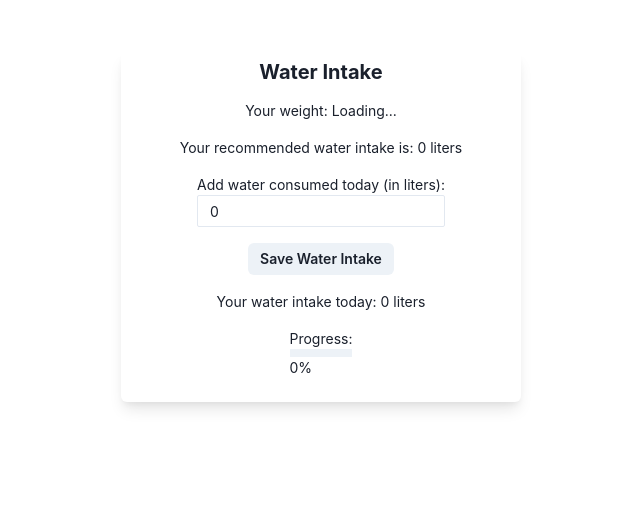
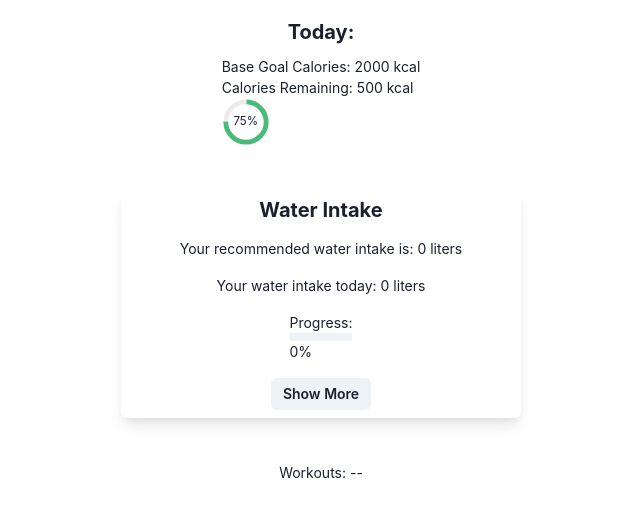
Before and after one commit to valgeorg97/enrgz-fit-tracker-app, a React app in the folder tracker/: page /dashboard in a window 1280 px wide. Shown: the top 516 px of the page, without its empty margins (319-959 px from the left). Built offline with nearby package versions, Linux system fonts and the light colour scheme; no server answers; the database is empty; the HTML template or start-up script is replaced by a standard one.

Commit message:
Add features to Dashboard

```diff
--- a/tracker/src/components/WaterIntake/WaterIntake.jsx
+++ b/tracker/src/components/WaterIntake/WaterIntake.jsx
@@ -2,13 +2,16 @@ import React, { useEffect, useState, useContext } from 'react';
 import { db } from '../../services/firebase';
 import { doc, getDoc, setDoc } from "firebase/firestore";
 import { AuthContext } from '../../context/AuthContext';
-import { Box, Input, Heading, Progress, Text, VStack, Button } from "@chakra-ui/react";
+import { Box, Input, Heading, Progress, Text, VStack, Button, Collapse } from "@chakra-ui/react";
 
 const WaterCalculator = () => {
   const [weight, setWeight] = useState(null);
   const [consumedWater, setConsumedWater] = useState(0);
   const [savedWater, setSavedWater] = useState(0);
   const { userID, userDocID } = useContext(AuthContext);
+  const [isOpen, setIsOpen] = useState(false);
+
+  const handleToggle = () => setIsOpen(!isOpen);
 
   useEffect(() => {
     const fetchUserData = async () => {
@@ -70,15 +73,40 @@ const WaterCalculator = () => {
     }
   }
 
+
   return (
     <Box shadow="lg" p={2} bg="white" borderRadius="md" maxW="md" mx="auto" my={8}>
     <VStack spacing={4} width="sm">
       <Heading size="md">Water Intake</Heading>
+
+      {calculatePercentage() < 100 ?
+        <>
           <Box>
-          <Text fontSize="sm">Your weight: {weight ? weight + ' kg' : 'Loading...'}</Text>
+            <Text fontSize="sm">Your recommended water intake is: {calculateWaterIntake()} liters</Text>
           </Box>
           <Box>
+            <Text fontSize="sm">Your water intake today: {savedWater} liters</Text>
+          </Box>
+          <Box>
+            <Text fontSize="sm">Progress:</Text>
+            <Progress size="sm" value={calculatePercentage()} max="100" />
+            <Text fontSize="sm">{calculatePercentage()}%</Text>
+          </Box>
+        </>
+        :
+        <Box>
+          <Text fontSize="sm" color="green.500" fontWeight="bold">You have reached your goal!</Text>
+        </Box>
+      }
+
+      <Button size="sm" onClick={handleToggle}>{isOpen ? 'Show Less' : 'Show More'}</Button>
+
+      <Collapse in={isOpen}>
+      <Box>
             <Text fontSize="sm">Your recommended water intake is: {calculateWaterIntake()} liters</Text>
+          </Box>
+          <Box>
+            <Text fontSize="sm">Your water intake today: {savedWater} liters</Text>
           </Box>
         <Box>
           <Text fontSize="sm">Add water consumed today (in liters): </Text>
@@ -93,17 +121,7 @@ const WaterCalculator = () => {
         <Box>
           <Button size="sm" onClick={saveWaterIntake}>Save Water Intake</Button>
         </Box>
-        <Box>
-          <Text fontSize="sm">Your water intake today: {savedWater} liters</Text>
-        </Box>
-        <Box>
-          <Text fontSize="sm">Progress:</Text>
-          <Progress size="sm" value={calculatePercentage()} max="100" />
-          <Text fontSize="sm">{calculatePercentage()}%</Text>
-        </Box>
-        <Box>
-          {calculatePercentage() === 100 ? <Text fontSize="sm" color="green.500">You have reached your goal!</Text> : null}
-        </Box>
+      </Collapse>
     </VStack>
   </Box>
   );
--- a/tracker/src/views/Dashboard/Dashboard.jsx
+++ b/tracker/src/views/Dashboard/Dashboard.jsx
@@ -1,21 +1,44 @@
 import React, { useContext, useEffect } from "react";
 import { AuthContext } from "../../context/AuthContext";
+import { Box, Heading, Text, VStack, CircularProgress, CircularProgressLabel } from "@chakra-ui/react";
 import { useNavigate } from "react-router-dom";
 import WaterCalculator from '../../components/WaterIntake/WaterIntake'; // adjust the import path according to your file structure
 
 const Dashboard = () => {
-//   const { isLoggedIn } = useContext(AuthContext);
-//   let navigate = useNavigate();
+  // const { isLoggedIn } = useContext(AuthContext);
+  // let navigate = useNavigate();
 
-//   useEffect(() => {
-//     if (!isLoggedIn) {
-//       navigate("/", { replace: true });
-//     }
-//   }, [isLoggedIn, navigate]);
+  // useEffect(() => {
+  //   if (!isLoggedIn) {
+  //     navigate("/", { replace: true });
+  //   }
+  // }, [isLoggedIn, navigate]);
+
+  // replace with actual values
+  const consumedCalories = 1500;
+  const totalCalories = 2000;
+  const calorieProgress = (consumedCalories / totalCalories) * 100;
 
   return (
     <>
-      <WaterCalculator />
+      <VStack spacing={3}>
+        <Box>
+          <Heading size="md">Today:</Heading>
+        </Box>
+        <Box>
+          <Text fontSize="sm">Base Goal Calories: {totalCalories} kcal</Text>
+          <Text fontSize="sm">Calories Remaining: {totalCalories - consumedCalories} kcal</Text>
+          <CircularProgress value={calorieProgress} color="green.400">
+            <CircularProgressLabel>{`${calorieProgress.toFixed(0)}%`}</CircularProgressLabel>
+          </CircularProgress>
+        </Box>
+        <Box>
+          <WaterCalculator />
+        </Box>
+        <Box>
+          <Text fontSize="sm">Workouts: --</Text> {/* Replace -- with appropriate state value */}
+        </Box>
+      </VStack>
     </>
   );
 }
```
Also changed, not shown: tracker/src/components/WaterIntake/WaterIntake.css (deleted). Lines whose indentation alone changed are shown as unchanged.
